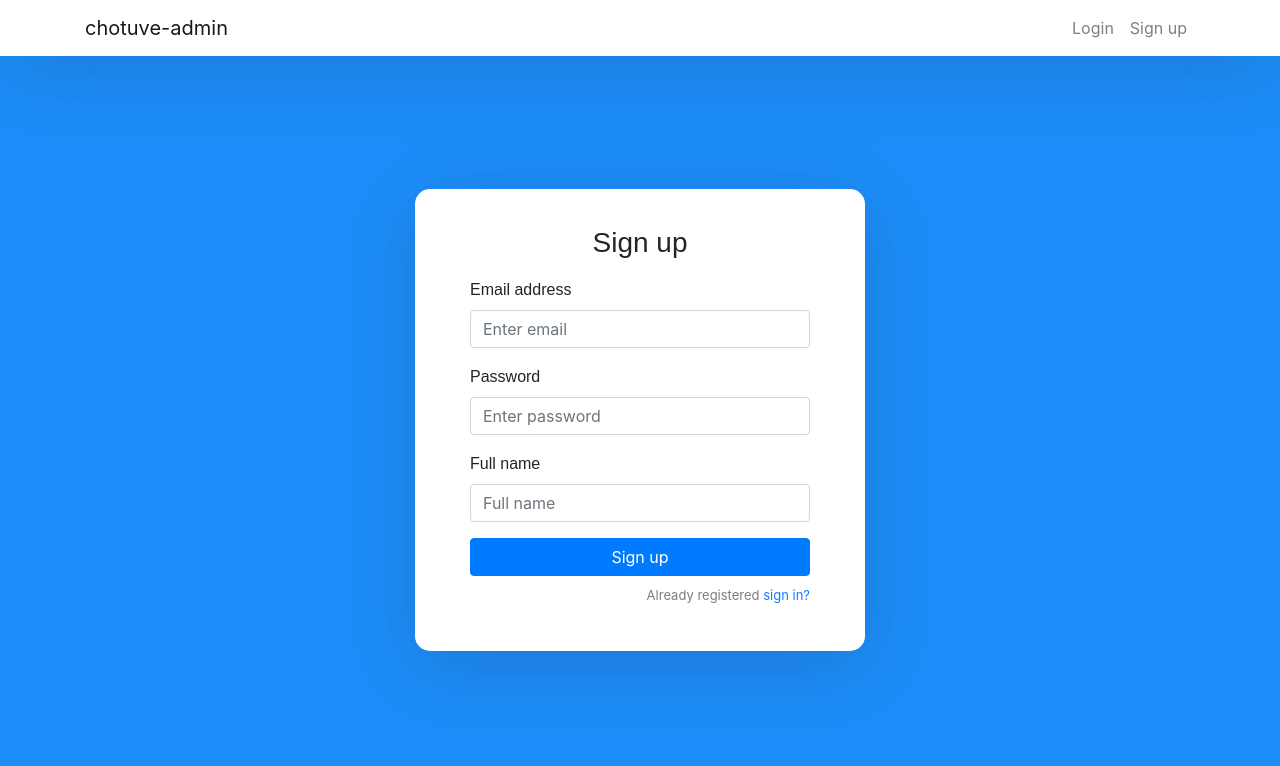
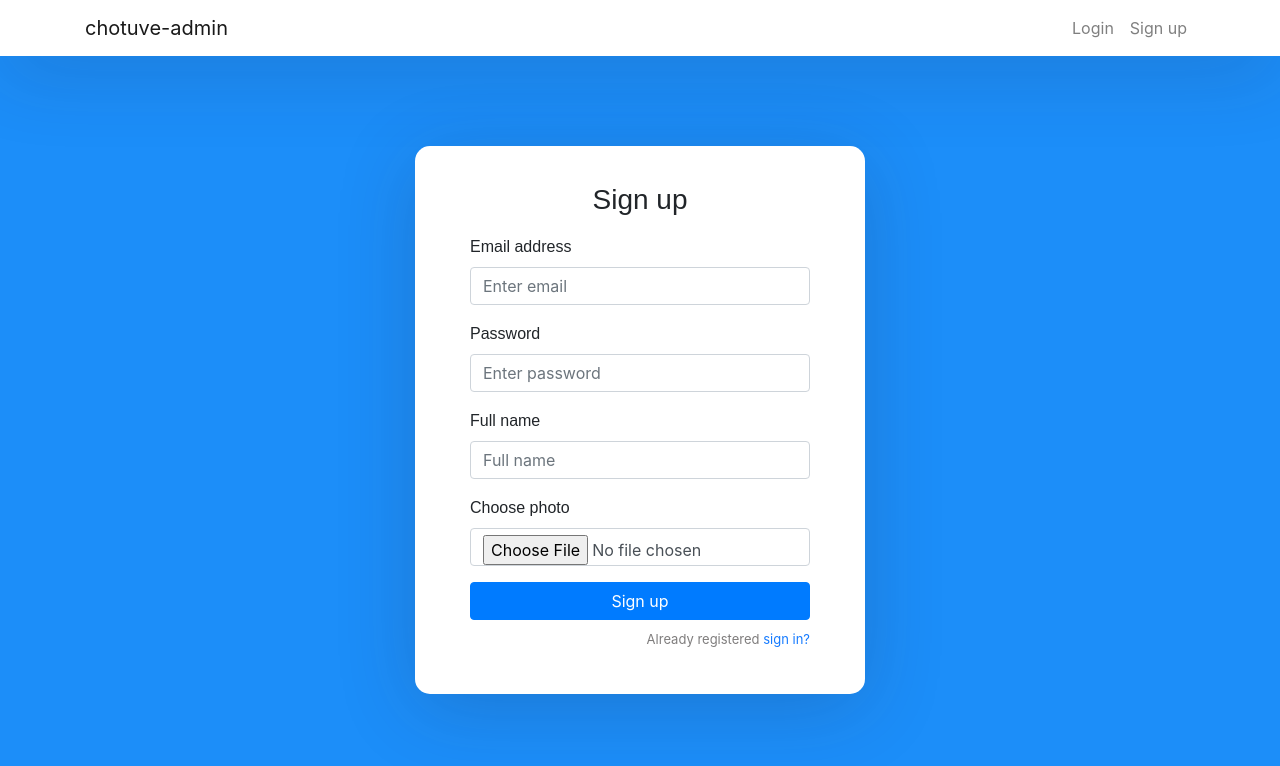
Before and after one commit to crpistillo/taller2-web-admin, a React (Create React App) app in the folder web-admin/: page /sign-up in a window 1280 px wide. Shown: the top 766 px of the page. Built offline with nearby package versions, Linux system fonts and the light colour scheme.

Commit message:
Cambio para enviar forms en vez de json, hay que probarlo cuando el sv este deplloyado

```diff
--- a/web-admin/src/loginPages/GeneralForm.js
+++ b/web-admin/src/loginPages/GeneralForm.js
@@ -36,7 +36,7 @@ class GeneralForm extends Component {
                         <div className="form-group" key={index}>
                             <label>{formField.label}</label>
                             <input type={formField.type} className="form-control" placeholder={formField.placeholder}
-                                onChange={(e) => formField.onChangeAction(e.target.value)} />
+                                onChange={(e) => formField.onChangeAction(e.target)} />
                         </div>
                     ))}
 
--- a/web-admin/src/loginPages/Login.js
+++ b/web-admin/src/loginPages/Login.js
@@ -19,13 +19,13 @@ class Login extends Component {
             label: 'Email adress',
             type: 'text',
             placeholder: 'Enter email',
-            onChangeAction: value => this.setState({ emailAddress: value })
+            onChangeAction: target => this.setState({ emailAddress: target.value })
         },
         {
             label: 'Password',
             type: 'password',
             placeholder: 'Enter password',
-            onChangeAction: value => (this.setState({ password: value })),
+            onChangeAction: target => (this.setState({ password: target.value })),
         }]
 
         this.emailRegex = /^\w+([\.-]?\w+)*@\w+([\.-]?\w+)*(\.\w{2,3})+$/
--- a/web-admin/src/loginPages/SignUp.js
+++ b/web-admin/src/loginPages/SignUp.js
@@ -15,23 +15,29 @@ class SignUp extends Component {
             fullName: '',
             emailAddress: '',
             password: '',
+            photo: null
         };
 
         this.formFields = [{
             label: 'Email address',
             type: 'text',
             placeholder: 'Enter email',
-            onChangeAction: (value) => (this.setState({ emailAddress: value }))
+            onChangeAction: (target) => (this.setState({ emailAddress: target.value }))
         }, {
             label: 'Password',
             type: 'password',
             placeholder: 'Enter password',
-            onChangeAction: (value) => (this.setState({ password: value }))
+            onChangeAction: (target) => (this.setState({ password: target.value }))
         }, {
             label: 'Full name',
             type: 'text',
             placeholder: 'Full name',
-            onChangeAction: (value) => (this.setState({ fullName: value })),
+            onChangeAction: (target) => (this.setState({ fullName: target.value })),
+        }, {
+            label: 'Choose photo',
+            type: 'file',
+            placeholder: 'Select photo',
+            onChangeAction: (target) => (this.setState( {photo: target.files[0]} ))
         }]
 
         this.errorEmailText = "Please, review your email."
@@ -41,23 +47,22 @@ class SignUp extends Component {
     setOffSpinner = () => this.props.setSpinner(false)
 
     generateRequest() {
-        let data = {
-            email: this.state.emailAddress,
-            password: this.state.password,
-            fullname: this.state.fullName,
-            phone_number: "1111-1111",
-            photo: ""
-        }
+        var formData = new FormData()
+
+        formData.append('email', this.state.email)
+        formData.append('password', this.state.password)
+        formData.append('fullname', this.state.fullName)
+        formData.append('phone-number', '1111-1111')
+        formData.append('photo', this.state.photo, 'image')
 
         let requestHeaders = {
             'Accept': 'application/json',
-            'Content-Type': 'application/json',
         }
 
         let request = new Request(USERS_ENDPOINT, {
             method: 'POST',
             headers: requestHeaders,
-            body: JSON.stringify(data)
+            body: formData
         })
 
         return request;
```
